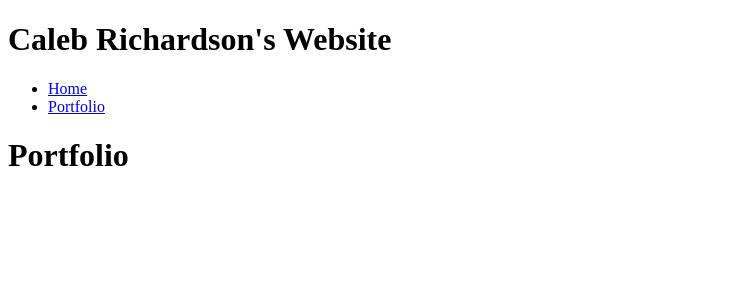
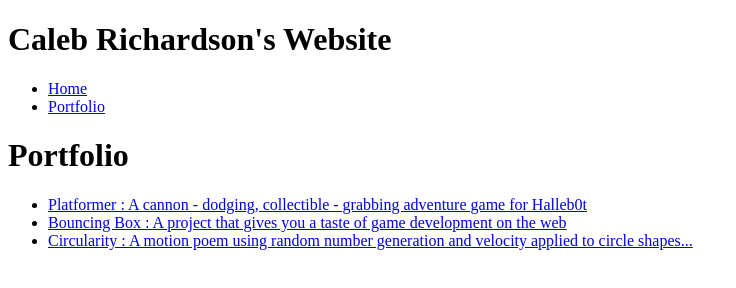
Before and after one commit to calebrichardson0126/calebrichardson0126.github.io, a plain HTML site: page portfolio.html in a window 1280 px wide. Shown: the whole page, without its empty margins (0-736 px from the left). Drawn offline with Linux system fonts and the light colour scheme.

Commit message:
Portfolio

```diff
--- a/portfolio.html
+++ b/portfolio.html
@@ -21,8 +21,10 @@
             <main>
                 <div class="content">
                     <h1>Portfolio</h1>
-                    <ul id="portfolio"
-
+                    <ul id="portfolio">
+                        <li><a href="projects/platformer/">Platformer : A cannon - dodging, collectible - grabbing adventure game for Halleb0t</a></li>
+                        <li><a href="projects/bouncing-box/">Bouncing Box : A project that gives you a taste of game development on the web </a></li>
+                        <li><a href="projects/circularity/">Circularity : A motion poem using random number generation and velocity applied to circle shapes...</a></li>
                     </ul>
                 </div>
             </main>
```
